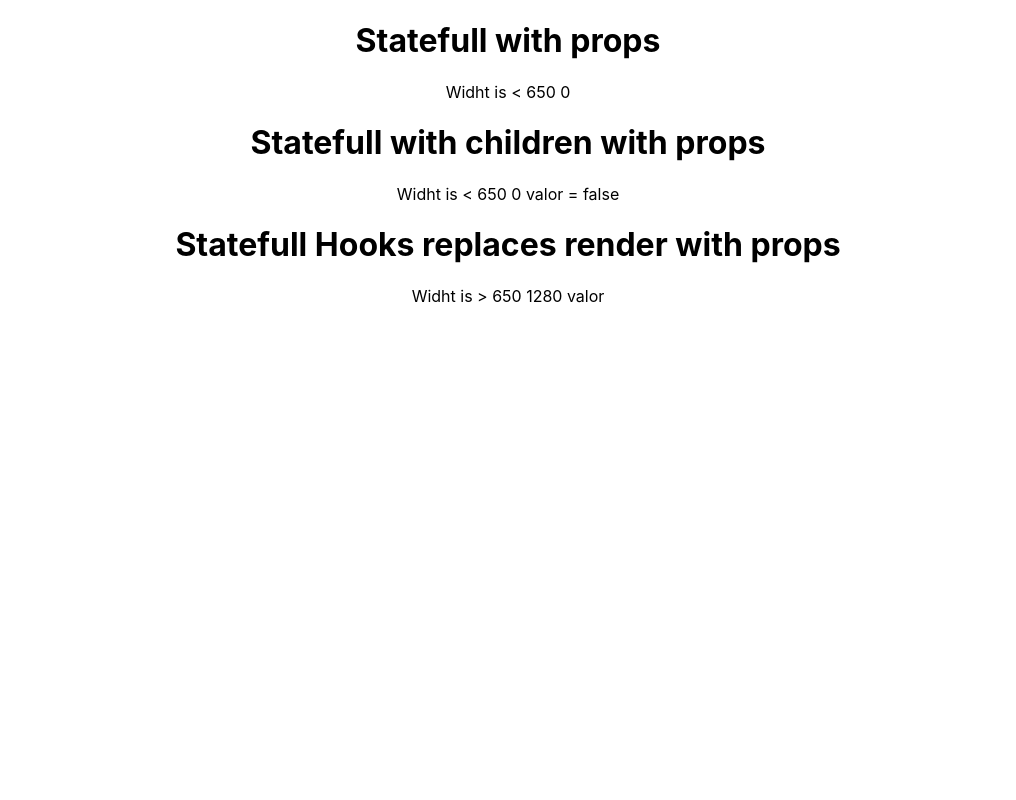
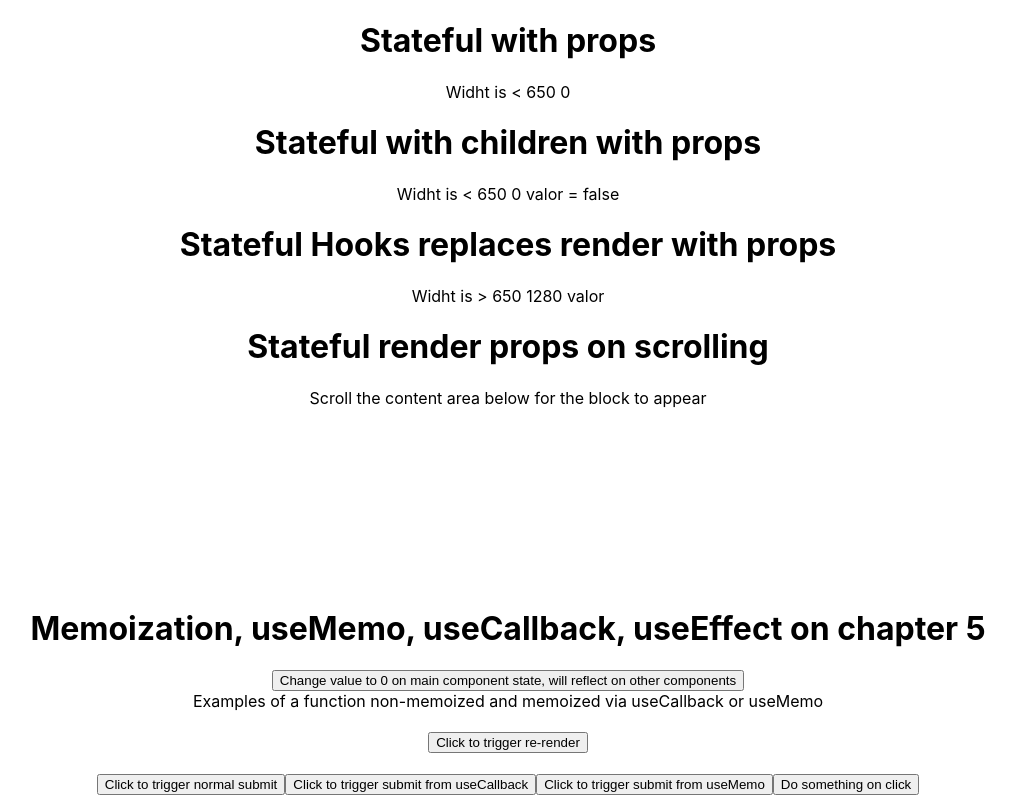
Before and after one commit to EdilsonAndrade/react-advanced, a React (Create React App) app: page / in a window 1280 px wide. Shown: the whole page, without its empty margins (132-1148 px from the left). Built offline with nearby package versions, Linux system fonts and the light colour scheme.

Commit message:
memoization with useCallback useMemo showing why using without it will print log every render

```diff
--- a/src/App.css
+++ b/src/App.css
@@ -36,3 +36,12 @@
     transform: rotate(360deg);
   }
 }
+.scrollable-block {
+  width: 30rem;
+  height: 10rem;
+  overflow: scroll;
+  border:1px solid rgba(grey,0.5);
+  position: relative;
+  z-index: 1;
+  margin: 0 auto;
+}
--- a/src/App.tsx
+++ b/src/App.tsx
@@ -2,16 +2,22 @@ import React from "react";
 import "./App.css";
 import { UseOfStateFullShareWithChildrenWithProps, UseOfStateFullShareWithProps } from "./Components/statefull-share";
 import { MyWindow } from "./Components/hooks-replace-render-props";
+import { UseScrollDetector } from "./Components/render-props-scroll";
+import { MainComponent } from "./Components/memoization-chapter-5-useMemo-Usecallback";
 
 function App() {
   return (
     <div className="App">
-      <h1>Statefull with props</h1>
+      <h1>Stateful with props</h1>
       <UseOfStateFullShareWithProps />
-      <h1>Statefull with children with props</h1>
+      <h1>Stateful with children with props</h1>
       <UseOfStateFullShareWithChildrenWithProps/>
-      <h1>Statefull Hooks replaces render with props</h1>
+      <h1>Stateful Hooks replaces render with props</h1>
       <MyWindow/>
+      <h1>Stateful render props on scrolling </h1>
+      <UseScrollDetector />
+      <h1>Memoization, useMemo, useCallback, useEffect on chapter 5</h1>
+      <MainComponent/>
     </div>
   );
 }
--- /dev/null
+++ b/src/Components/memoization-chapter-5-useMemo-Usecallback.tsx
@@ -0,0 +1,71 @@
+import { useCallback, useEffect, useMemo, useState } from 'react';
+
+
+export const AnyComponent = ()=>{
+  const [state, setState] = useState(1);
+
+  const doSomething = ()=>{
+    console.log('do something will be also print on mount, even is inside callback');
+  }
+
+  // in this case it will be called the doSomething function on mount
+  const submitDoSomething = useCallback(doSomething,[])
+ const submitDoDomethingOnlyOnclick = useCallback(()=>{
+  console.log('only on click do something will be printed on console bc its correct implemented');
+ },[])
+
+
+  const submitNormal = () => {
+    console.info('submit some data here - normal');
+  };
+
+  const submitCallback = useCallback(() => {
+    console.info('submit some data here - useCallback');
+  }, []);
+
+  const submitMemo = useMemo(
+    () => () => {
+      console.info('submit some data here - useMemo');
+    },
+    [],
+  );
+
+  useEffect(()=>{
+    submitDoSomething()
+  },[submitDoSomething])
+
+  useEffect(() => {
+    console.info('This will be triggered every re-render');
+  }, [submitNormal]);
+
+  useEffect(() => {
+    console.info('This will be triggered only on mounting');
+  }, [submitCallback, submitMemo]);
+
+  return (
+    <>
+      Examples of a function non-memoized and memoized via useCallback or useMemo
+      <br />
+      <br />
+      <button onClick={() => setState(state + 1)}>Click to trigger re-render</button>
+      <br />
+      <br />
+      <button onClick={submitNormal}>Click to trigger normal submit</button>
+      <button onClick={submitCallback}>Click to trigger submit from useCallback</button>
+      <button onClick={submitMemo}>Click to trigger submit from useMemo</button>
+      <button onClick={submitDoDomethingOnlyOnclick} >Do something on click</button>
+    </>
+  );
+}
+export const MainComponent = ()=>{
+  const [changeValue, setChangeValue] = useState<number>(0);
+  return (
+    <div>
+      <button onClick={()=>setChangeValue(changeValue +1)}>Change value to {changeValue} on main component state, will reflect on other components</button>
+
+      <div>
+      <AnyComponent/>
+      </div>
+    </div>
+  )
+}
--- /dev/null
+++ b/src/Components/render-props-scroll.tsx
@@ -0,0 +1,44 @@
+import React, { ReactElement, useState } from "react";
+
+const SomeBlock = () => <div style={{ background: 'salmon', width: 600, padding: 20, position: 'sticky', top: 10 }}>Some block</div>;
+
+type ScrollDetectorProps = {
+  children: (width: number) => ReactElement;
+};
+const ScrollDetector = ({ children }: ScrollDetectorProps) => {
+  const [scroll, setScroll] = useState(0);
+
+  return (
+    <div className="scrollable-block" onScroll={(e) => setScroll(e.currentTarget?.scrollTop)}>
+      {children(scroll)}
+      <br />
+      <br />
+      <br />
+      <br />
+      <br />
+      <br />
+      <br />
+      <br />
+      <br />
+      <br />
+      <br />
+      <br />
+      <br />
+      <br />
+    </div>
+  );
+};
+
+export const UseScrollDetector = ()=>{
+  return (
+    <>
+      Scroll the content area below for the block to appear
+      <br /> <br />
+      <ScrollDetector>
+        {(scroll) => {
+          return <>{scroll > 30 ? <SomeBlock /> : null}</>;
+        }}
+      </ScrollDetector>
+    </>
+  );
+}
```
